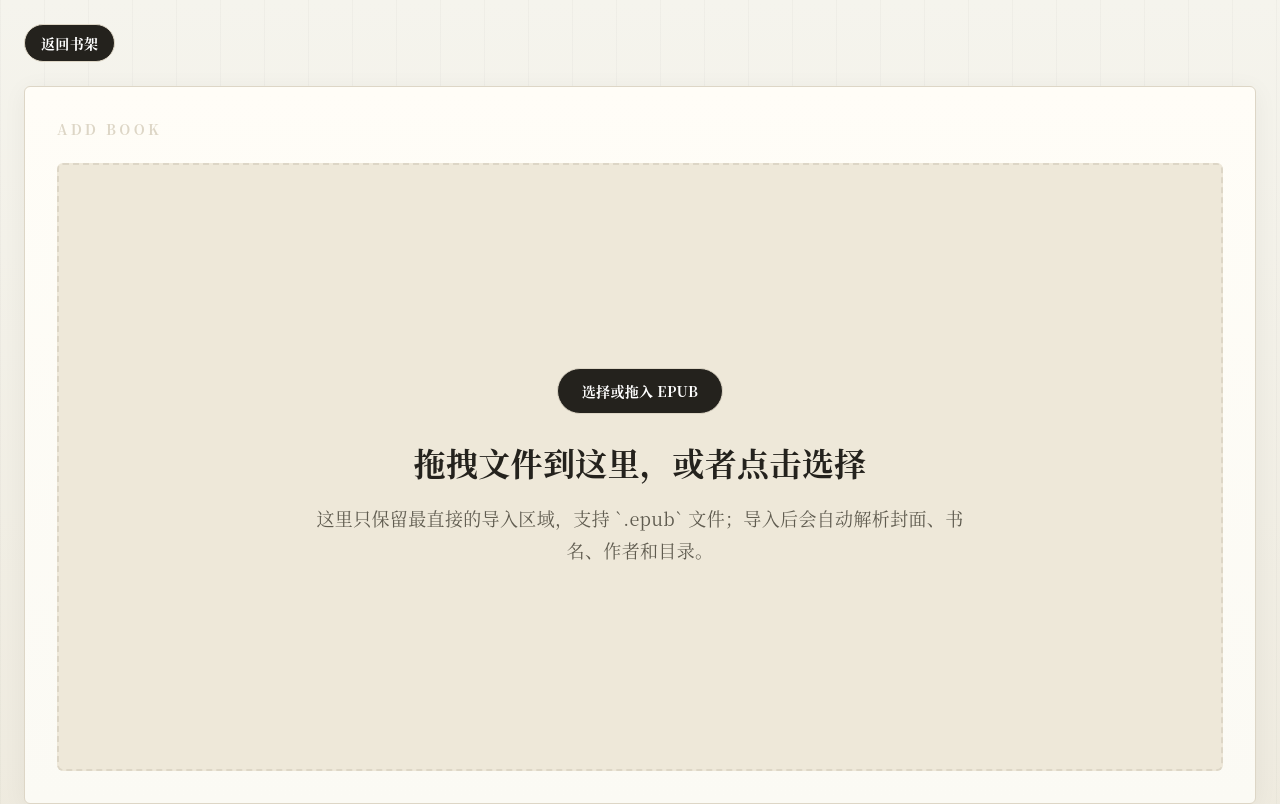
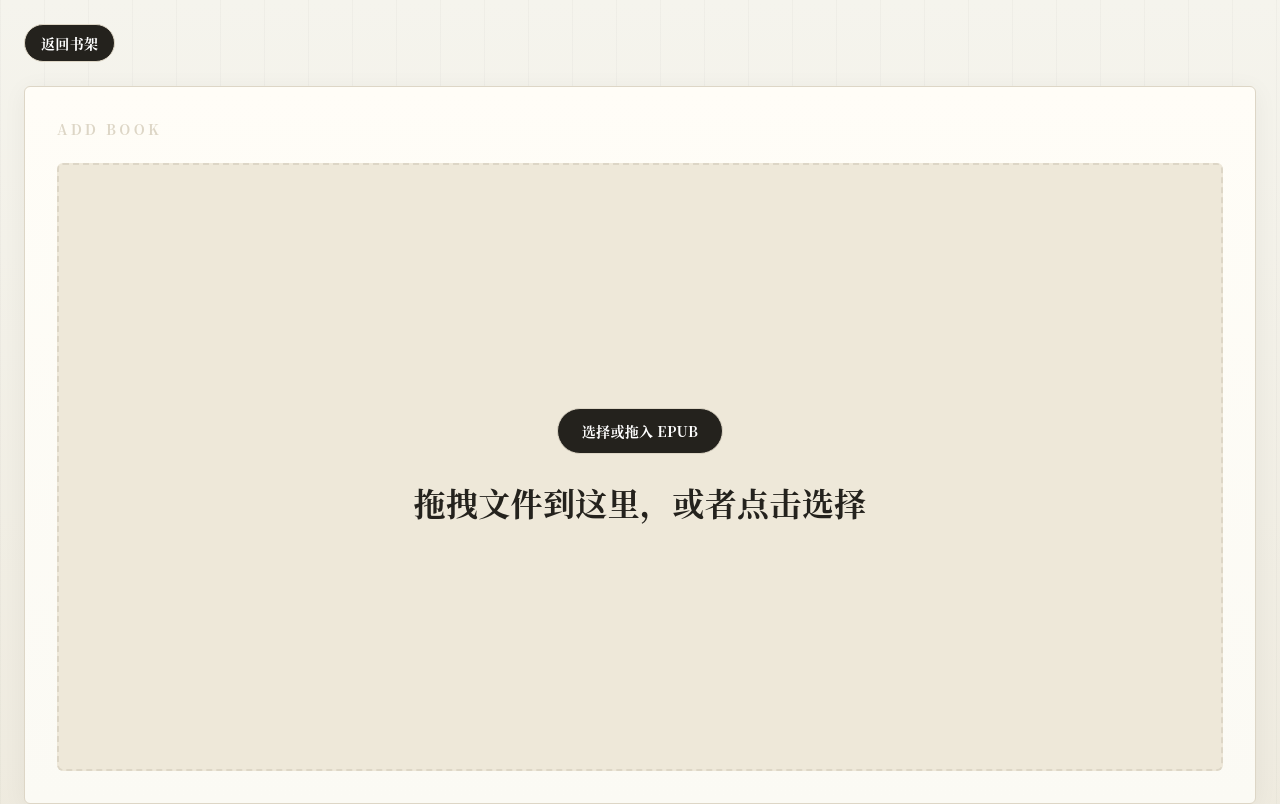
Before and after one commit to imzihuailin/kunde, a React (Vite) app: page /add in a window 1280 px wide. Shown: the top 804 px of the page. Built offline with nearby package versions, Linux system fonts and the light colour scheme.

Commit message:
AddBookPage footer左对齐间距与首页/收藏页统一

```diff
--- a/src/pages/AddBookPage.tsx
+++ b/src/pages/AddBookPage.tsx
@@ -119,14 +119,11 @@ export function AddBookPage() {
               {importing ? '正在导入...' : '选择或拖入 EPUB'}
             </div>
             <p className="mt-6 text-[2rem] font-semibold text-slate-900">拖拽文件到这里，或者点击选择</p>
-            <p className="mt-4 max-w-2xl text-lg leading-8 text-slate-500">
-              这里只保留最直接的导入区域，支持 `.epub` 文件；导入后会自动解析封面、书名、作者和目录。
-            </p>
             {error ? <p className="mt-6 text-base text-rose-600">{error}</p> : null}
           </button>
         </section>
 
-        <footer className="mx-auto max-w-7xl pb-12 pt-16 text-slate-900">
+        <footer className="mx-auto max-w-7xl px-6 pb-12 pt-16 text-slate-900">
           <div className="text-left">
             <p className="brand-kicker select-none">Kunde</p>
             <p className="mt-4 text-sm tracking-[0.22em] text-slate-500">本地阅读，如纸如墨</p>
```
Also changed, not shown: 1 other file (tests, documents, lock files or other folders).
